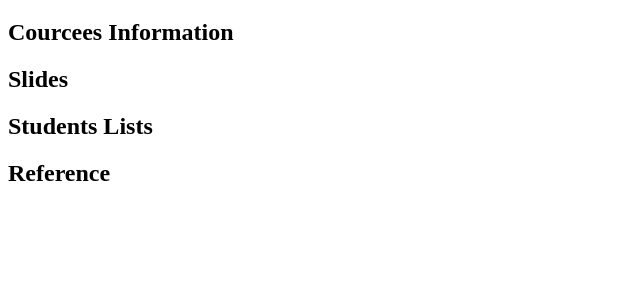
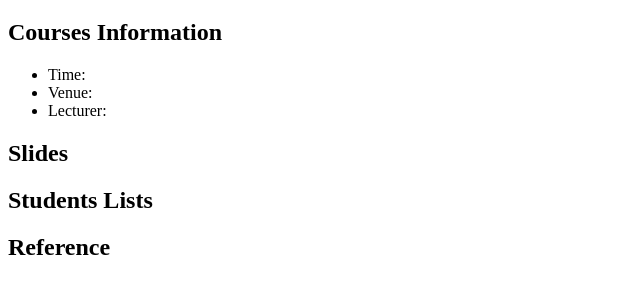
Before and after one commit to liayiayu/liayiayu.github.io, a plain HTML site: page index.html in a window 1280 px wide. Shown: the part 87-380 px from the top of the page, without its empty margins (0-640 px from the left). Drawn offline with Linux system fonts and the light colour scheme.

Commit message:
Update index.html

```diff
--- a/index.html
+++ b/index.html
@@ -5,9 +5,20 @@
 <body>
 This is body.
   <h1>DMEP Classes</h1>
-  <h2>Courcees Information</h2>
+
+  <h2>Courses Information</h2>
+
+  <ul>
+    <li>Time:</li>
+    <li>Venue:</li>
+    <li>Lecturer:</li>
+  </ul>
+
   <h2>Slides</h2>
+
   <h2>Students Lists</h2>
+
   <h2>Reference</h2>
+
 </body>
 </html>
```
